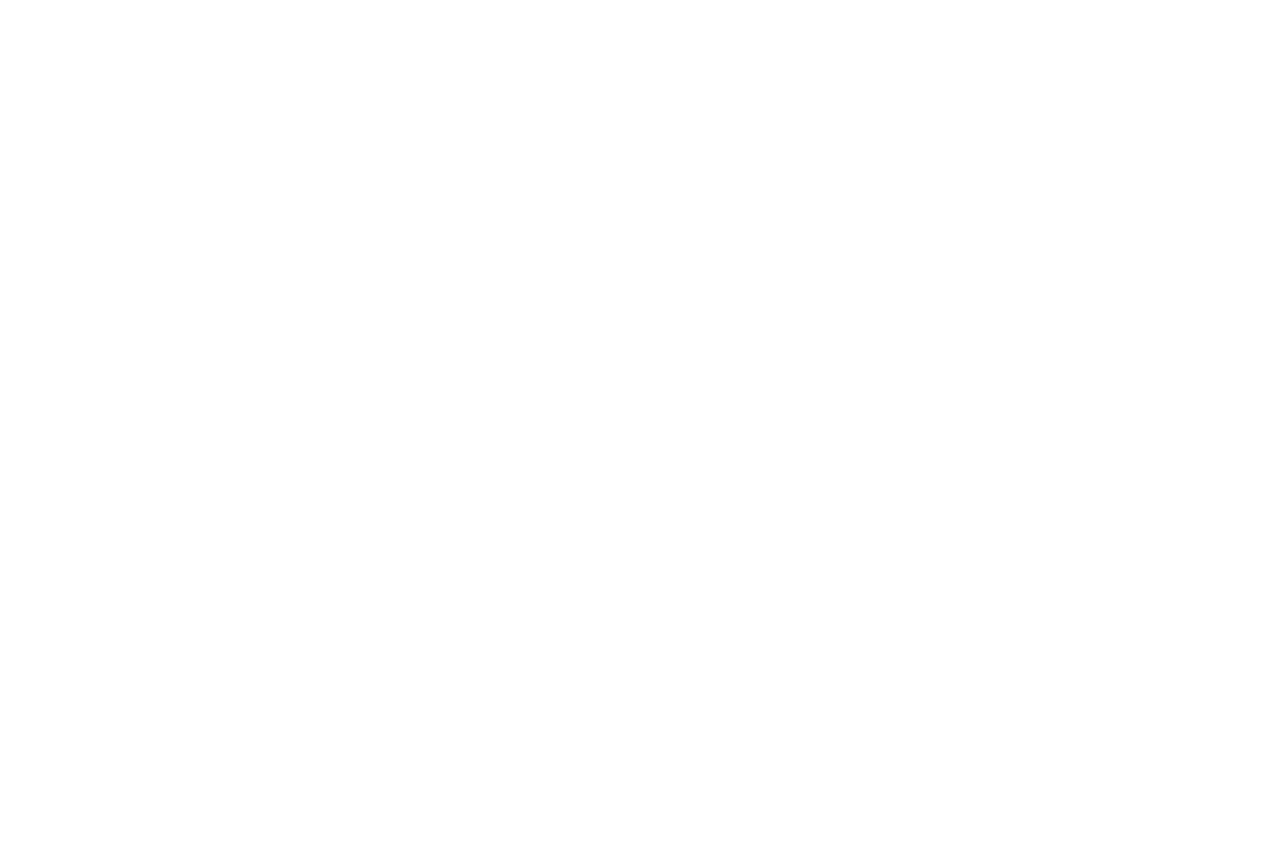
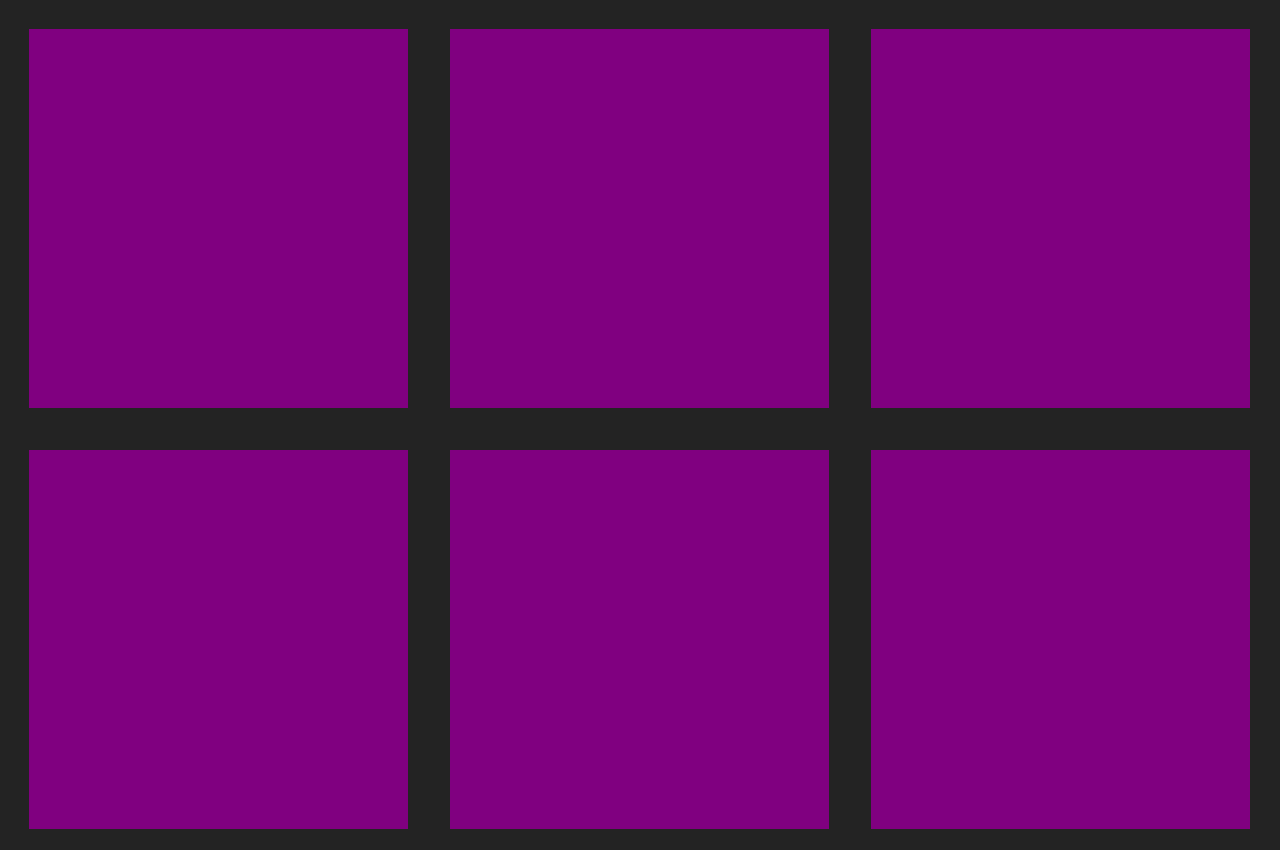
Before and after one commit to ericdrxlr/colorRGBGame, a plain HTML site: page colorrgbgame.html in a window 1280 px wide. Before the commit the page ends 800 px from the top, so only its background shows below. Drawn offline with Linux system fonts and the light colour scheme.

Commit message:
set up purple sqaures and positioning with css

```diff
--- a/colorrgbgame.css
+++ b/colorrgbgame.css
@@ -0,0 +1,11 @@
+body {
+    background-color: #232323;
+}
+
+.square {
+    background: purple;
+    width: 30%;
+    padding-bottom: 30%;
+    float: left;
+    margin: 1.66%;
+}
--- a/colorrgbgame.html
+++ b/colorrgbgame.html
@@ -6,12 +6,12 @@
     </head>
     <body>
         <div id="container">
-            <div id="square"></div>
-            <div id="square"></div>
-            <div id="square"></div>
-            <div id="square"></div>
-            <div id="square"></div>
-            <div id="square"></div>
+            <div class="square"></div>
+            <div class="square"></div>
+            <div class="square"></div>
+            <div class="square"></div>
+            <div class="square"></div>
+            <div class="square"></div>
         </div>
     </body>
 </html>
```
